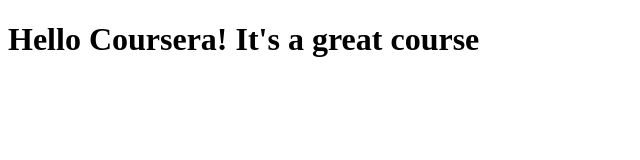
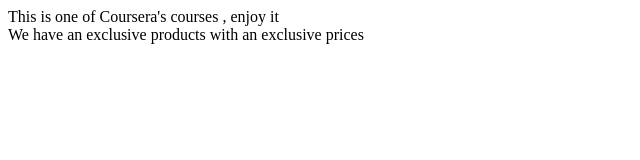
Before and after one commit to KAWTARDAKHAM/coursera-test, a plain HTML site: page site-web/index.html in a window 1280 px wide. Shown: the whole page, without its empty margins (0-640 px from the left). Drawn offline with Linux system fonts and the light colour scheme.

Commit message:
commited

```diff
--- a/site-web/index.html
+++ b/site-web/index.html
@@ -1,9 +1,14 @@
-<!DOCTYPE html>
+<!doctype html>
+
 <html>
 <head>
-	<title> Hello Coursera!</title>
+	<meta charset="utf-8">
+	<title>Coursera Course</title>
+	<body>
+		This is one of Coursera's courses , enjoy it
+
+	</body>
+	<div> We have an exclusive products with an exclusive prices</div>
+
 </head>
-<body>
-<h1>Hello Coursera! It's a great course </h1>
-</body>
 </html>
```
